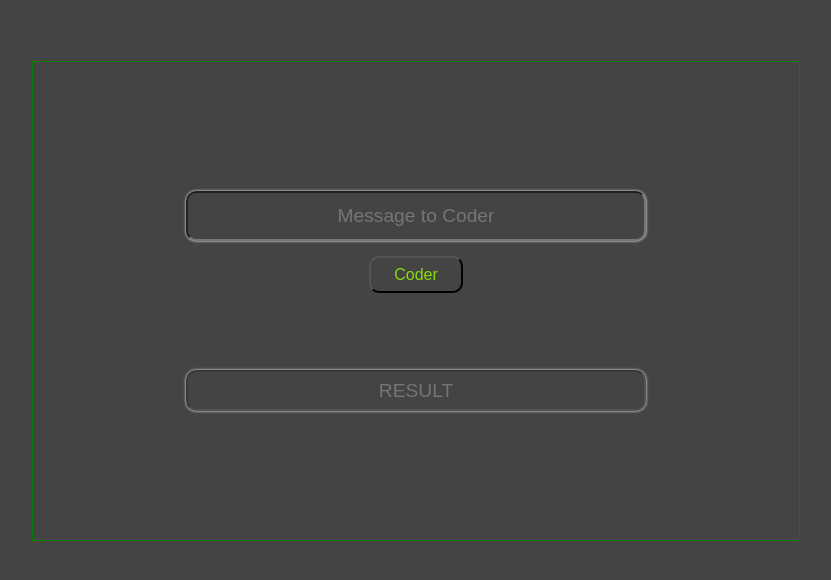
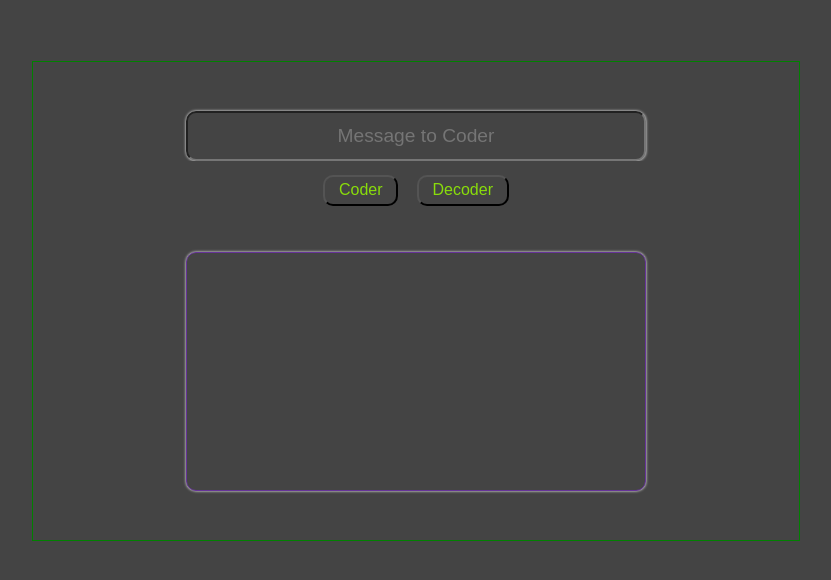
Before and after one commit to AngelDarco/Js_Coder, a website: page index.html in a window 1280 px wide. Both pictures are taken after a click on the button "Coder". Shown: the part 40-620 px from the top of the page, without its empty margins (224-1055 px from the left). Drawn offline with Linux system fonts and the light colour scheme.

Commit message:
Decoder add

```diff
--- a/app.js
+++ b/app.js
@@ -1,45 +1,50 @@
 document.addEventListener('DOMContentLoaded', () => {
 
     const texto = document.getElementById('codertxt');
-    const button = document.getElementById('coderbtn');
-    let array = [];
-    let contador = 0;
+    const btncode = document.getElementById('coderbtn');
+    const btndecode = document.getElementById('decoderbtn');
 
-    texto.addEventListener('keyup', (key) => { keysi(key) });
-    button.addEventListener('click', () => { coder(array) });
+    btncode.addEventListener('click', () => { coder(texto.value) });
+    btndecode.addEventListener('click', () => { decoder(texto.value) });
     const result = document.getElementById('result');
 
 
-    function keysi(k){
-        array[contador] = k.key;
-        contador++;
-    }
+    const abc = ['0', '1', '2', '3', '4', '5', '6', '7', '8', '9', "A", "B", "C", "D", "E", "F", "G", "H", "I", "J", "K", "L", "M", "N", "Ñ", "O", "P", "Q", "R", "S", "T", "U", "V", "W", "X", "Y", "Z"];
 
+    function coder(code) {
 
-    function coder(codetxt) {
-        const abc = ['0','1','2','3','4','5','6','7','8','9',"A","B","C","D","E","F","G","H","I","J","K","L","M","N","Ñ","O","P","Q","R","S","T","U","V","W","X","Y","Z"];
+        let decode = code.toUpperCase().split('');
         reset();
 
-        for (let i = 0; i <= codetxt.length ; i++){
-            for(let x = 0; x <= abc.length-1 ; x++){
-                if(abc[x]==codetxt[i])
-                    if(abc[x+3]== undefined) result.value += abc[x-33];
-                        else result.value += abc[x+3];
+        for (let i = 0; i <= decode.length - 1; i++) {
+            if (decode[i] == ' ') result.innerHTML += '*';
+            for (let x = 0; x <= abc.length - 1; x++) {
+                if (abc[x] == decode[i]) {
+                    if (abc[x + 3] == undefined) result.innerHTML += abc[x - 34];
+                    else result.innerHTML += abc[x + 3];
                 }
+            }
 
         }
 
-
-
-
-
-
-
     }
 
+    function decoder(code) {
+        reset();
+        let decode = code.toUpperCase().split('');
+        for (let i = 0; i <= decode.length - 1; i++) {
+            if (decode[i] == '*') result.innerHTML += ' ';
+            for (let x = 0; x <= abc.length - 1; x++) {
+                if (abc[x] == decode[i]) {
+                    if (abc[x - 3] == undefined) result.innerHTML += abc[x + 34];
+                    else result.innerHTML += abc[x - 3];
+                }
+            }
+        }
+    }
 
-    function reset(){
-        result.value = '';
+    function reset() {
+        result.innerHTML = '';
         texto.value = '';
         array = [];
         contador = 0;
--- a/index.html
+++ b/index.html
@@ -12,8 +12,11 @@
     <h1>Coder</h1>
     <div class="container">
         <input type="text" id="codertxt" placeholder="Message to Coder">
-        <button id="coderbtn"> Coder</button>
-        <input type="textbox" name="result" id="result" placeholder="Result" disabled>
+        <div class="btncontent">
+            <button id="coderbtn"> Coder</button>
+            <button id="decoderbtn"> Decoder</button>
+        </div>
+        <p id="result" > </p>
     </div>
 </body>
 </html>
--- a/style.css
+++ b/style.css
@@ -22,7 +22,7 @@ h1{
     color: #fff;
 }
 
-input{
+input,p{
     outline: none;
     font-size: 1.2rem;
     color: inherit;
@@ -36,17 +36,23 @@ input{
     height: 50px;
 }
 
-#coderbtn{
+.btncontent{
+    width: inherit;
+    display: flex;
+    align-items: center;
+    justify-content: center;
+}
+#coderbtn,#decoderbtn{
     padding: 1% 3%;
     font-size: 1rem;
     border-radius: 10px;
-    margin: 2% 0 10%;
+    margin: 3% 2% 10%;
     color: #89dd0b;
 }
 
 #result{
     width: 60%;
-    height: auto;
-    padding: 1%;
-    text-transform: uppercase;
+    height: 50%;
+    padding: 3%;
+    border: 1px solid rebeccapurple;
 }
```
